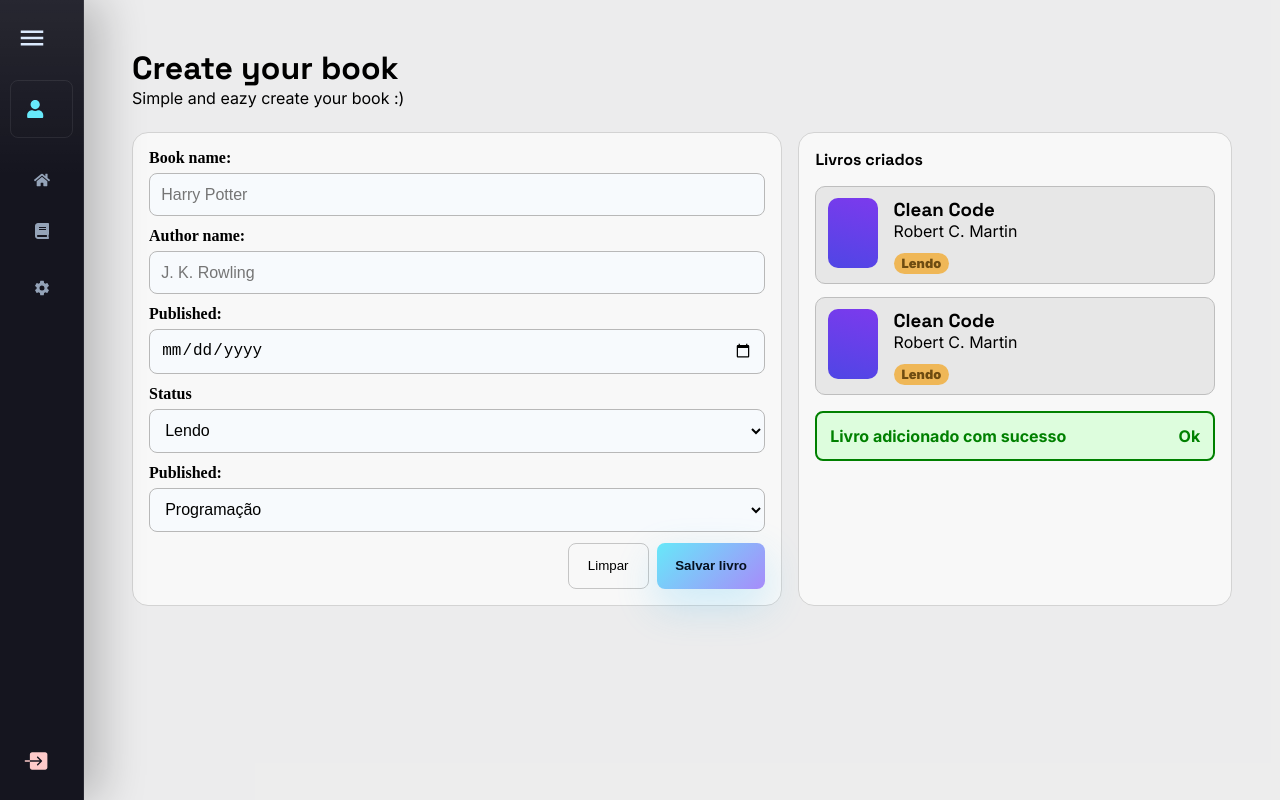
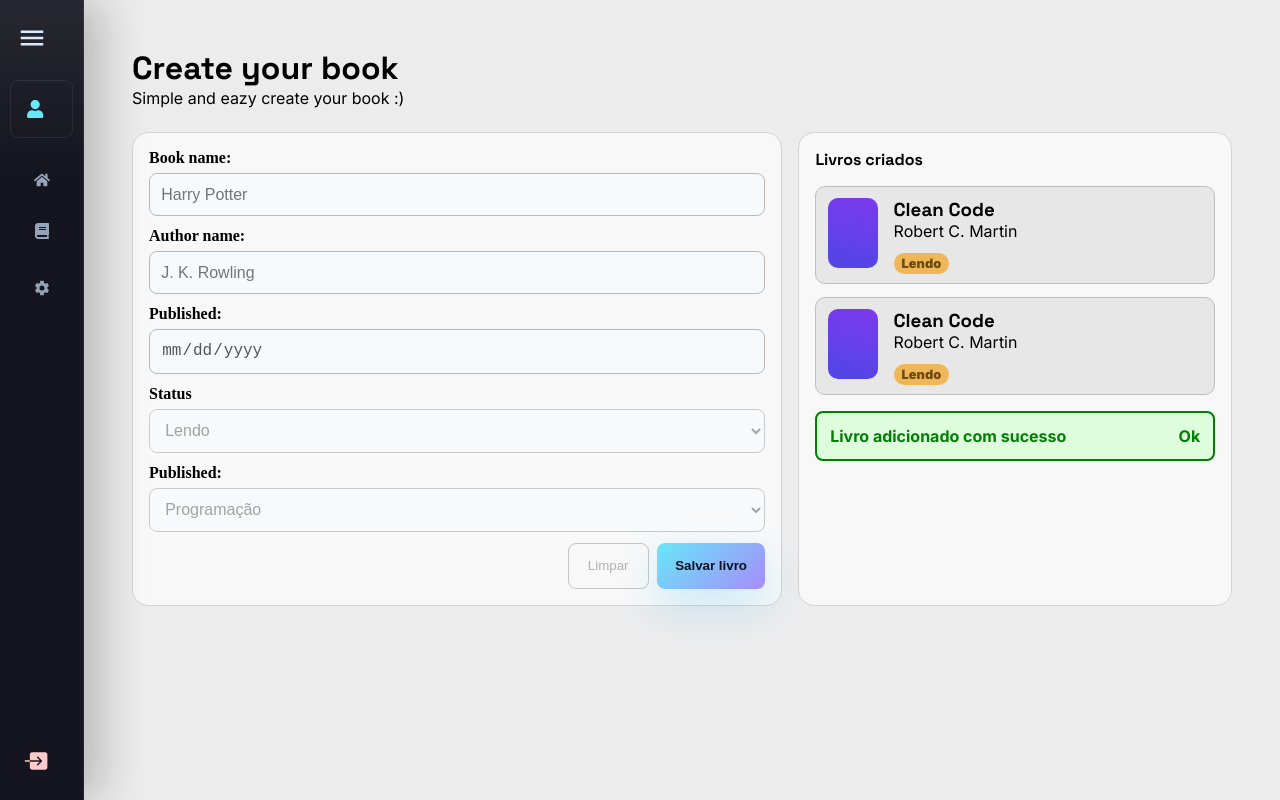
Before and after one commit to cauealb/biblioteca-front-simple, a React (Vite) app: page /dashboard/create-book in a window 1280 px wide. Built offline with nearby package versions, Linux system fonts and the light colour scheme.

Commit message:
Desabilitando form

```diff
--- a/src/components/PrimaryAction.tsx
+++ b/src/components/PrimaryAction.tsx
@@ -2,10 +2,11 @@ import style from './style.module.css'
 
 interface ButtonPurpleProps {
     title: string
+    disable?: boolean
 }
 
-export default function PrimaryAction({ title }: ButtonPurpleProps) {
+export default function PrimaryAction({ title, disable = false }: ButtonPurpleProps) {
     return (
-        <button className={style.primaryAction}>{title}</button>
+        <button disabled={disable} className={style.primaryAction}>{title}</button>
     )
 }
--- a/src/pages/CreateBook/CreateBook.tsx
+++ b/src/pages/CreateBook/CreateBook.tsx
@@ -1,8 +1,11 @@
+import { useEffect, useState } from 'react'
 import PrimaryAction from '../../components/PrimaryAction'
 import StatusBook from '../../components/StatusBook'
 import style from './style.module.css'
 
 export default function CreateBook() {
+    const [disableForm, setDisableForm] = useState<boolean>(true);
+
     return (
         <>
             <div className={style.container}>
@@ -15,22 +18,22 @@ export default function CreateBook() {
                     <form className={`${style.inputs} ${style.panel}`}>
                         <label>
                             Book name:
-                            <input type="text" placeholder='Harry Potter' />
+                            <input type="text" placeholder='Harry Potter' disabled={disableForm} />
                         </label>
 
                         <label>
                             Author name:
-                            <input type="text" placeholder='J. K. Rowling'  />
+                            <input type="text" placeholder='J. K. Rowling' disabled={disableForm}  />
                         </label>
 
                         <label>
                             Published:
-                            <input type="date" />
+                            <input type="date" disabled={disableForm} />
                         </label>
 
                         <label>
                             Status
-                            <select>
+                            <select disabled={disableForm}>
                                 <option>Lendo</option>
                                 <option>Lido</option>
                                 <option>Pendente</option>
@@ -39,7 +42,7 @@ export default function CreateBook() {
 
                         <label>
                             Published:
-                            <select>
+                            <select disabled={disableForm}>
                                 <option>Programação</option>
                                 <option>Auto ajuda</option>
                                 <option>Romance</option>
@@ -49,10 +52,10 @@ export default function CreateBook() {
                             </select>
                         </label>
                         <footer className={style.footerBtn}>
-                            <button className={style.clear}>
+                            <button disabled={disableForm} className={style.clear}>
                                 Limpar
                             </button>
-                            <PrimaryAction title='Salvar livro'/>
+                            <PrimaryAction title='Salvar livro' disable={disableForm}/>
                         </footer>
                     </form>
 
```
